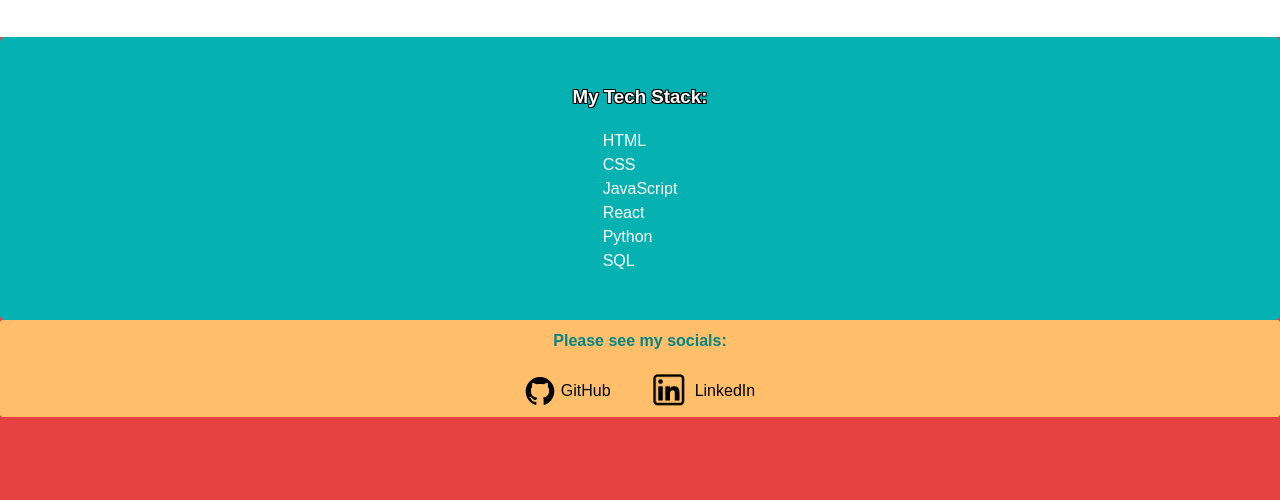
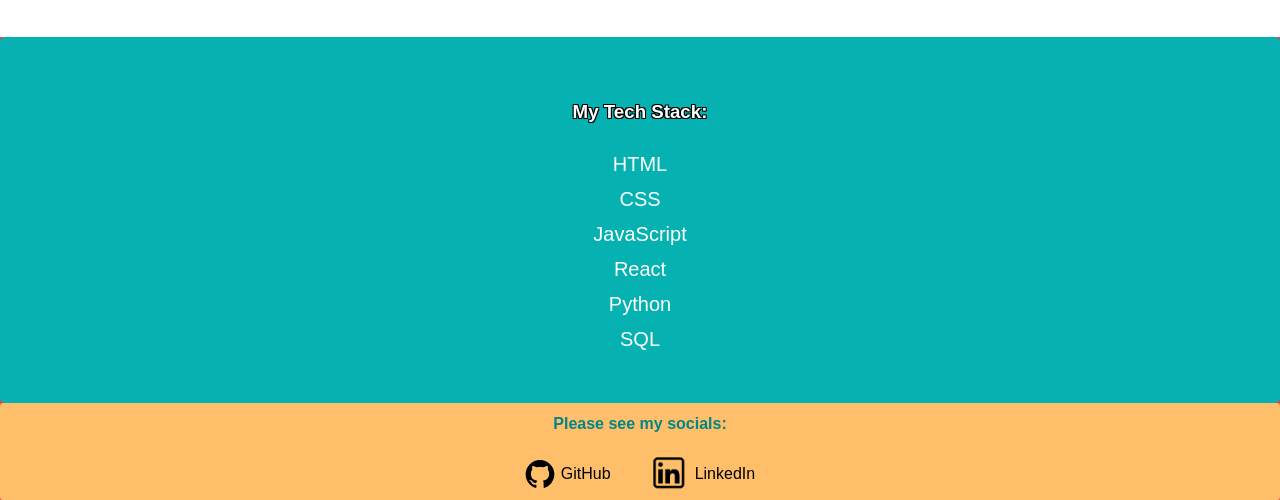
Before and after one commit to calumsmyth/CAS, a plain HTML site: page index.html in a window 1280 px wide. Shown: the part 573-1073 px from the top of the page. Before the commit the page ends 990 px from the top, so only its background shows below. Drawn offline with Linux system fonts and the light colour scheme.

Commit message:
Amended 'middle' section margins

```diff
--- a/styles.css
+++ b/styles.css
@@ -152,11 +152,14 @@ body{
     flex-direction: column;
     justify-content: center;
     align-items: center;
+    padding-top: 15px;
+    padding-bottom: 52px;
 }
 
 .tech-stack-title {
     color: white;
     padding-top: 30px;
+    padding-bottom: 0px;;
     text-shadow:
     -1px -1px 0 #000,
      1px -1px 0 #000,
@@ -167,15 +170,16 @@ body{
 .tech-stack-list {
     display: flex;
     flex-direction: column;
-    align-items: flex-start;
     color: white;
-    padding-bottom: 50px;
+    padding-top: 0px;
+    margin-top: 0px;
 }
 
 .tech-stack-list p {
     margin-bottom: 0px;
-    margin-top: 6px;
+    margin-top: 12px;
     text-align: center;
+    font-size: 20px;;
 
 }
 
```
